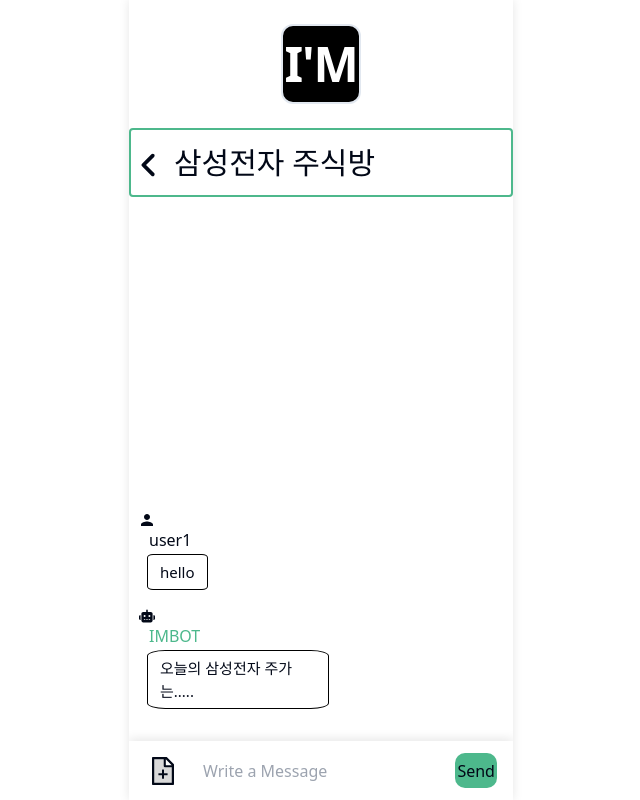
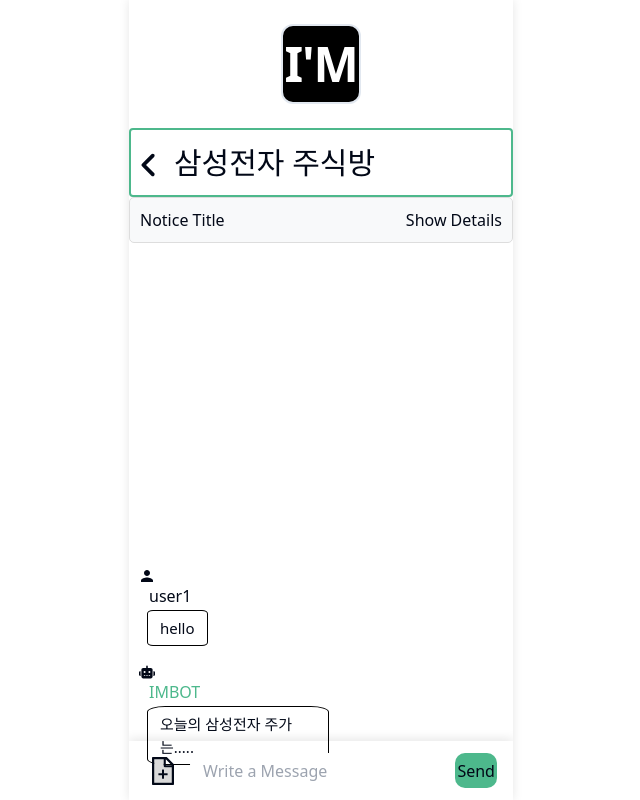
Before and after one commit to InvestMingle/IM-FE, a React (Vite) app in the folder IM/: page /chat in a window 1280 px wide. Shown: the whole page, without its empty margins (319-959 px from the left). Built offline with nearby package versions, Linux system fonts and the light colour scheme.

Commit message:
ref : 보안이슈로 apiKey삭제

```diff
--- a/IM/src/pages/Chart/ChartComponent.tsx
+++ b/IM/src/pages/Chart/ChartComponent.tsx
@@ -13,8 +13,10 @@
 
         try {
             const response = await fetch(
-                `https://www.alphavantage.co/query?function=TIME_SERIES_INTRADAY&symbol=MSFT&interval=5min&apikey=YOUR_API_KEY`
-            );
+                `https://www.alphavantage.co/query?function=TIME_SERIES_INTRADAY&symbol=MSFT&interval=5min&apikey=`
+                // `https://www.alphavantage.co/query?function=TIME_SERIES_DAILY&symbol=005930.KS&apikey=`
+
+        );
 
             const jsonData = await response.json();
 
--- a/IM/src/pages/Chat/Chat.tsx
+++ b/IM/src/pages/Chat/Chat.tsx
@@ -6,6 +6,7 @@
 import Input from "./Input/Input";
 import './Chat.css'
 import Header from "./Header/Header";
+import Chart from "../Chart/Chart"
 
 const Chat = () => {
 
@@ -73,6 +74,7 @@
     <>
       <div className="chat">
         <Header />
+        <Chart />
         <div className="chatContainer">
           <Messages messages={messages} user={nickName} />
         </div>
```
